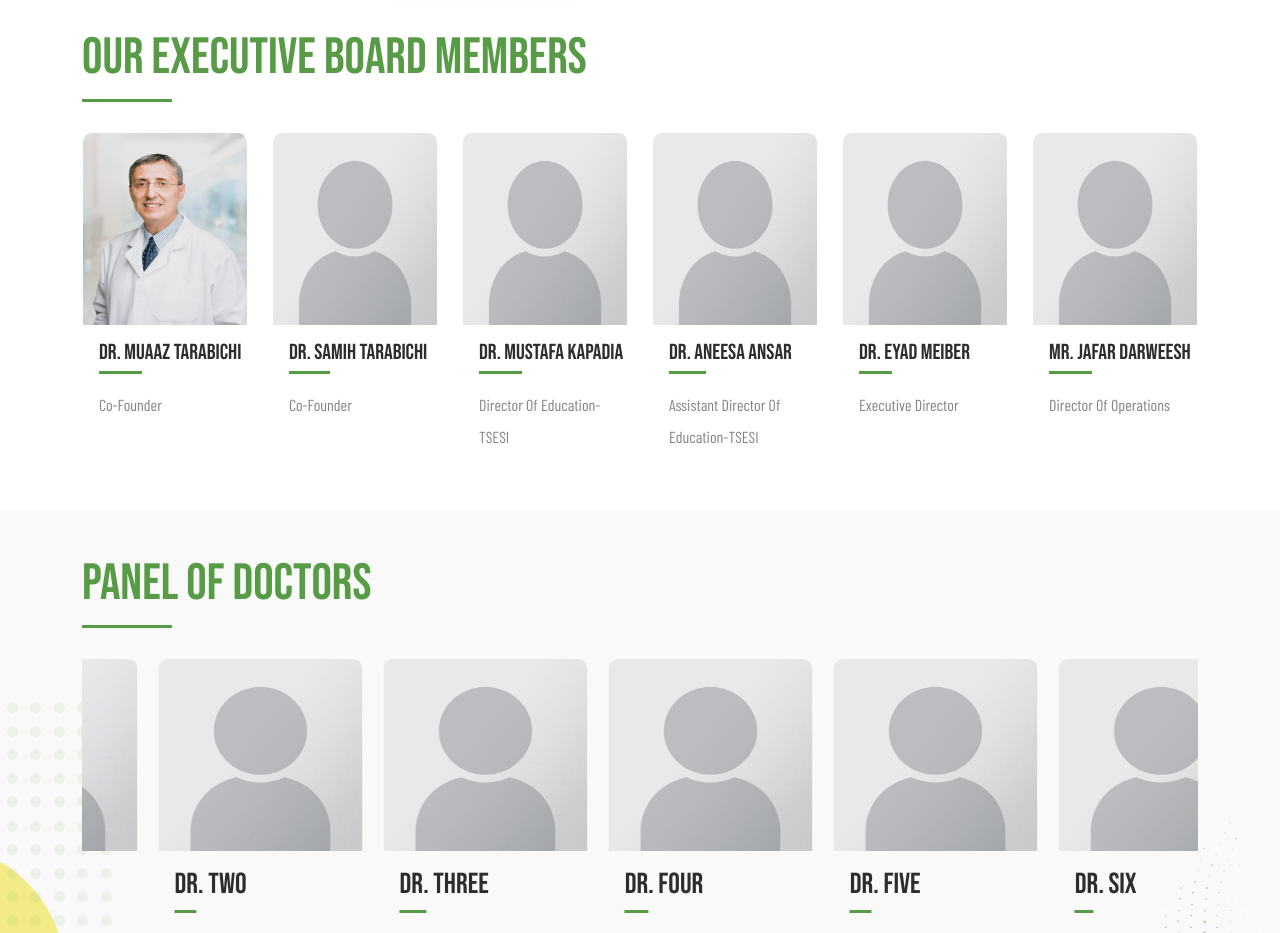
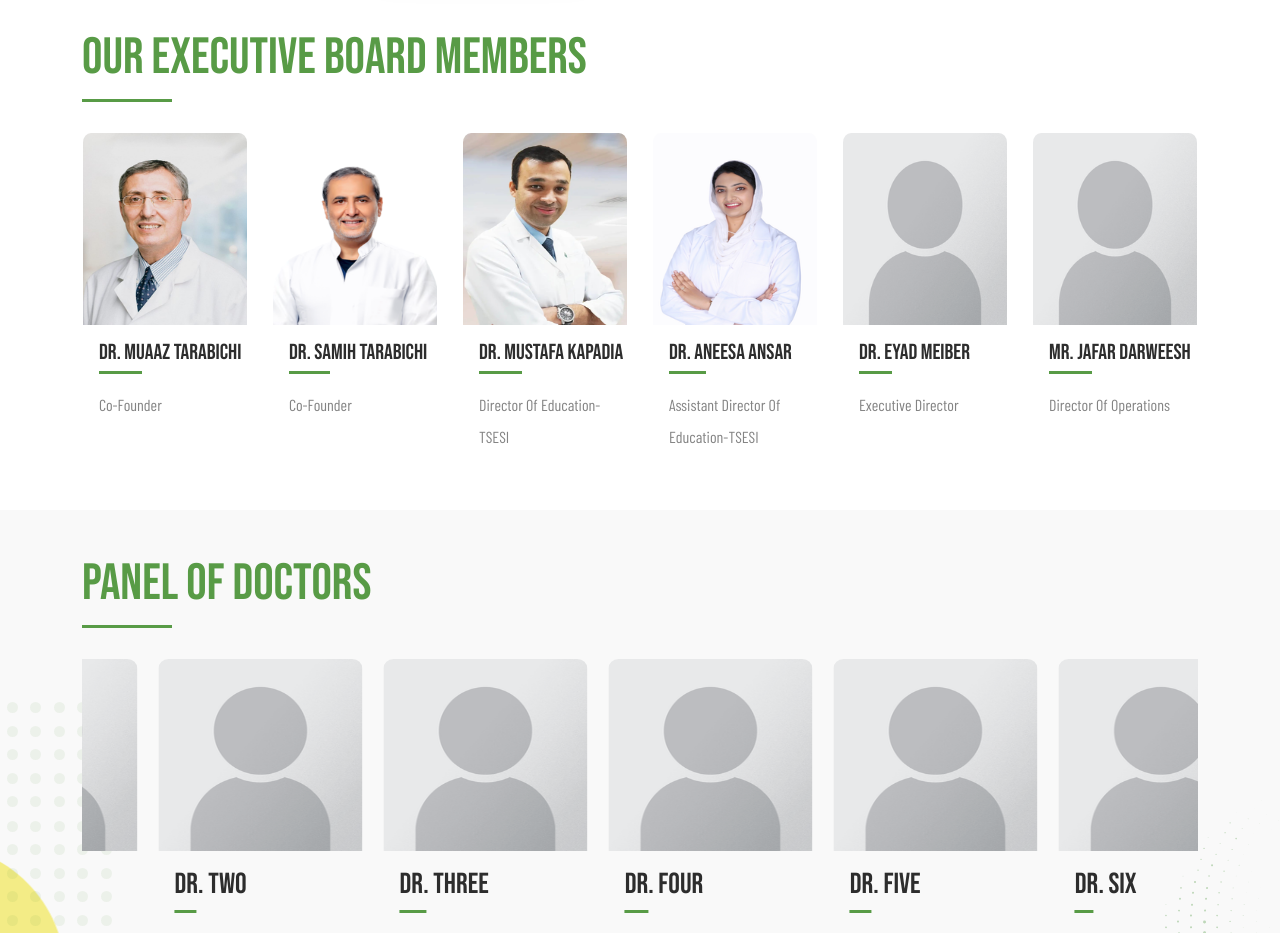
Before and after one commit to IslamAliMuhammad/drtarabichi, a plain HTML site: page about.html in a window 1280 px wide. Shown: the part 2220-3153 px from the top of the page. Drawn offline with Linux system fonts and the light colour scheme.

Commit message:
adjustments V3

```diff
--- a/about.html
+++ b/about.html
@@ -263,34 +263,39 @@
     <div class="container">
       <h2 class="title">Our Executive Board Members</h2>
       <div class="row">
+
         <div class="col-md">
           <div class="doctor-box">
-            <img src="assets/img/dr-muaaz.jpeg" alt="Dr Eiad" />
+            <img src="assets/img/dr-muaaz-executive.png" alt="Dr Eiad" />
             <h3 class="ps-3">DR. MUAAZ TARABICHI</h3>
             <h5 class="ps-3">Co-Founder</h5>
           </div>
         </div>
+
         <div class="col-md">
           <div class="doctor-box">
-            <img src="assets/img/person-placeholder-executive.png" alt="Dr Eiad" />
+            <img src="assets/img/de-samih-executive.png" alt="Dr Eiad" />
             <h3 class="ps-3">DR. SAMIH TARABICHI</h3>
             <h5 class="ps-3">Co-Founder</h5>
           </div>
         </div>
+
         <div class="col-md">
           <div class="doctor-box">
-            <img src="assets/img/person-placeholder-executive.png" alt="Dr Eiad" />
+            <img src="assets/img/dr-mustafa-executive.png" alt="Dr Eiad" />
             <h3 class="ps-3">DR. MUSTAFA KAPADIA</h3>
             <h5 class="ps-3">Director Of Education- TSESI</h5>
           </div>
         </div>
+
         <div class="col-md">
           <div class="doctor-box">
-            <img src="assets/img/person-placeholder-executive.png" alt="Dr Eiad" />
+            <img src="assets/img/dr-aneesa-executive.png" alt="Dr Eiad" />
             <h3 class="ps-3">DR. ANEESA ANSAR</h3>
             <h5 class="ps-3 text-brea">Assistant Director Of Education-TSESI</h5>
           </div>
         </div>
+
         <div class="col-md">
           <div class="doctor-box">
             <img src="assets/img/person-placeholder-executive.png" alt="Dr Eiad" />
@@ -298,6 +303,7 @@
             <h5 class="ps-3">Executive Director</h5>
           </div>
         </div>
+
         <div class="col-md">
           <div class="doctor-box">
             <img src="assets/img/person-placeholder-executive.png" alt="Dr Eiad" />
```
Also changed, not shown: assets/img/de-samih-executive.png (added), assets/img/dr-Aneesa-executive.png (added), assets/img/dr-aneesa-re.png (added), assets/img/dr-muaaz-crop.png (added), assets/img/dr-muaaz-executive.png (added), assets/img/dr-mustafa-executive.png (added).
